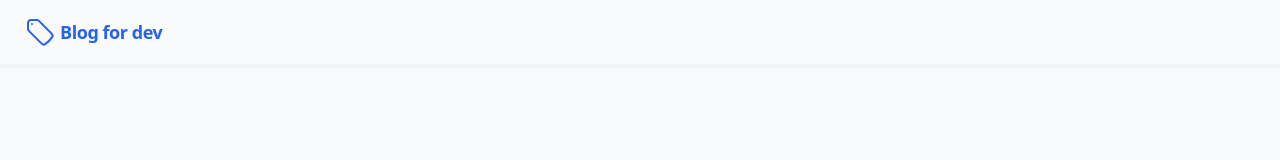
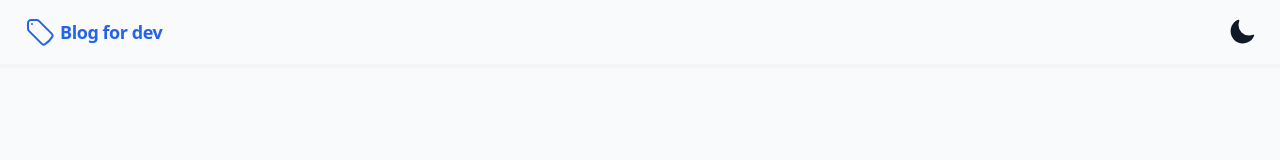
Before and after one commit to EdwardMelendezM/Next-auth-13, a Next.js app: page /about in a window 1280 px wide. Shown: the top 160 px of the page. Built offline with nearby package versions, Linux system fonts and the light colour scheme.

Commit message:
adding useTheme and ThemeProvider

```diff
--- a/app/layout.tsx
+++ b/app/layout.tsx
@@ -1,9 +1,7 @@
-'use client'
 import React from 'react'
 // import Provider from './Provider'
 import './../styles/globals.css'
-import Header from '@/components/Header'
-import Footer from '@/components/Footer'
+import ThemePage from '@/components/ThemePage'
 
 export default function RootLayout ({
   children
@@ -14,9 +12,10 @@ export default function RootLayout ({
     title: 'The Bloggin Platform for Developers',
     description: 'Start your developer blog, share ideas, and connect with the dev community',
     type: 'website'
+  }
 
-  }
   return (
+
     <html lang='es'>
       <head>
         <title>{meta.title}</title>
@@ -28,21 +27,16 @@ export default function RootLayout ({
         <meta property='og:description' content={meta.description} />
         <meta property='og:title' content={meta.title} />
 
-        <link rel='icon' href='./favicon' />
+        {/* <link rel='icon' href='./favicon' /> */}
       </head>
       {/* <Provider> */}
 
       <body>
-        <div className='min-h-screen flex flex-col'>
-          <Header />
-          <main className='flex-grow container mx-auto px-4 sm:px-6'>
-            {children}
-          </main>
-          <Footer />
-        </div>
+        <ThemePage newData={children} />
       </body>
       {/* </Provider> */}
 
     </html>
+
   )
 }
--- a/components/Header.tsx
+++ b/components/Header.tsx
@@ -1,10 +1,31 @@
+'use client'
+import { useTheme } from 'next-themes'
+import { MoonIcon, SunIcon } from '@heroicons/react/24/solid'
 import Logo from './Logo'
+import { useEffect, useState } from 'react'
+
 export default function Header () {
+  const { systemTheme, theme, setTheme } = useTheme()
+  const [mounted, setMounted] = useState(false)
+  useEffect(() => {
+    setMounted(true)
+  }, [])
+  function renderThemeChange () {
+    if (!mounted) return null
+    const currentTheme = theme === 'system' ? systemTheme : theme
+
+    if (currentTheme === 'dark') {
+      return (<SunIcon className='w-7 h-7 ' role='button' onClick={() => setTheme('light')} />)
+    } else {
+      return (<MoonIcon className='w-7 h-7 ' role='button' onClick={() => setTheme('dark')} />)
+    }
+  }
   return (
-    <header className='border-b-4 border-gray-100'>
-      <div className='container mx-auto px-4 sm:px-6 py-4'>
+    <header className='border-b-4 border-gray-100 dark:border-gray-700'>
+      <div className='container mx-auto px-4 sm:px-6 py-4 flex justify-between items-center'>
         {/* Aqui estaara el logo */}
         <Logo />
+        {renderThemeChange()}
       </div>
     </header>
   )
--- /dev/null
+++ b/components/ThemePage.tsx
@@ -0,0 +1,22 @@
+'use client'
+import Header from './Header'
+import Footer from './Footer'
+// import { ThemeProvider } from 'next-themes'
+import { ReactNode } from 'react'
+
+interface Props{
+  newData:ReactNode
+}
+export default function ThemePage ({ newData }:Props) {
+  return (
+  // <ThemeProvider enableSystem attribute='class'>
+    <div className='min-h-screen flex flex-col'>
+      <Header />
+      <main className='flex-grow container mx-auto px-4 sm:px-6'>
+        {newData}
+      </main>
+      <Footer />
+    </div>
+  // </ThemeProvider>
+  )
+};
--- a/next.config.js
+++ b/next.config.js
@@ -1,8 +1,8 @@
 /** @type {import('next').NextConfig} */
 const nextConfig = {
   experimental: {
-    appDir: true,
-  },
+    appDir: true
+  }
 }
 
 module.exports = nextConfig
--- a/styles/globals.css
+++ b/styles/globals.css
@@ -4,7 +4,7 @@
 
 @layer base {
   body{
-    @apply bg-gray-50 text-gray-900;
+    @apply bg-gray-50 text-gray-900 dark:bg-gray-900 dark:text-gray-100;
     @apply min-h-screen;
   }
   ::selection{
--- a/tailwind.config.js
+++ b/tailwind.config.js
@@ -8,6 +8,7 @@ module.exports = {
     // Or if using `src` directory:
     './src/**/*.{js,ts,jsx,tsx}'
   ],
+  darkModel: 'class',
   theme: {
     extend: {}
   },
```
